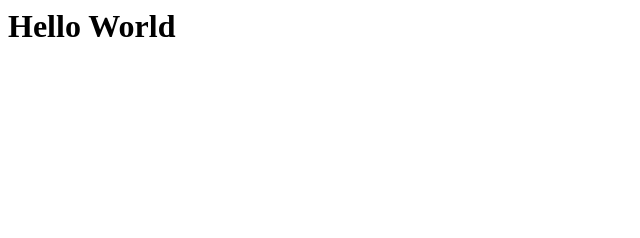
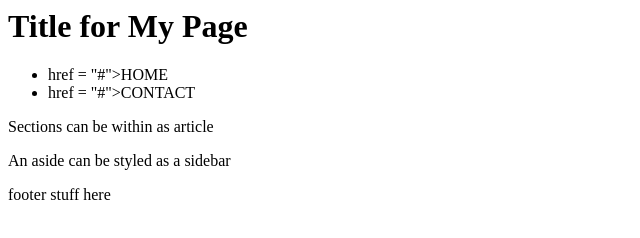
Before and after one commit to panibhengsri/comp20, a plain HTML site: page index.html in a window 1280 px wide. Shown: the whole page, without its empty margins (0-640 px from the left). Drawn offline with Linux system fonts and the light colour scheme.

Commit message:
Update index.html

```diff
--- a/index.html
+++ b/index.html
@@ -1 +1,31 @@
-<h1>Hello World</h1>
+<html>
+  <head>
+    <meta charset="utf-8">
+    <title>Title for my Page1</title>
+  </head>
+  <body>
+    <header>
+      <h1>Title for My Page</h1>
+    </header>
+    <nav>
+      <ul>
+        <li>
+          <a> href = "#">HOME</a>
+        </li>
+        <li>
+          <a> href = "#">CONTACT</a>
+        </li>
+      </ul>
+    </nav>
+
+    <article>
+      <section>
+        <p>Sections can be within as article</p>
+      </section>
+    </article>
+    <aside>
+      <p>An aside can be styled as a sidebar</p>
+    </aside>
+    <footer>footer stuff here</footer>
+  </body>
+</html>
```
